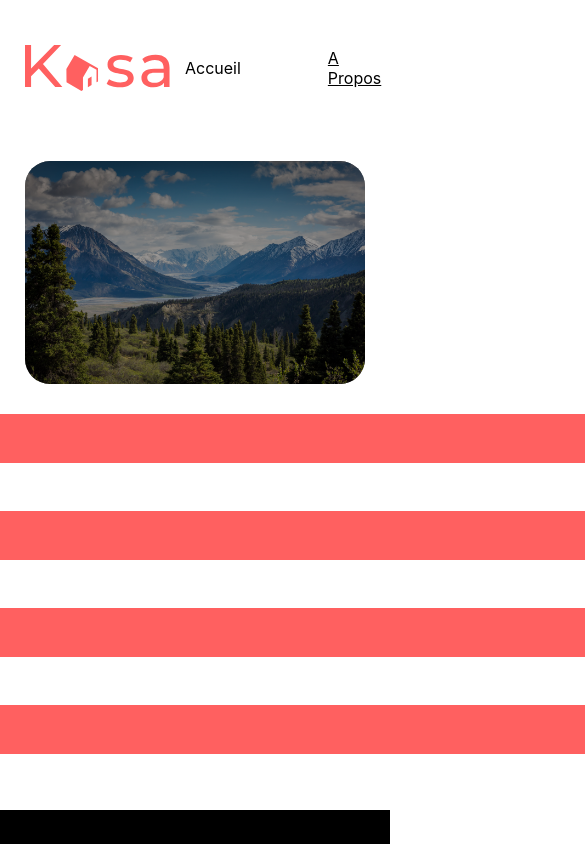
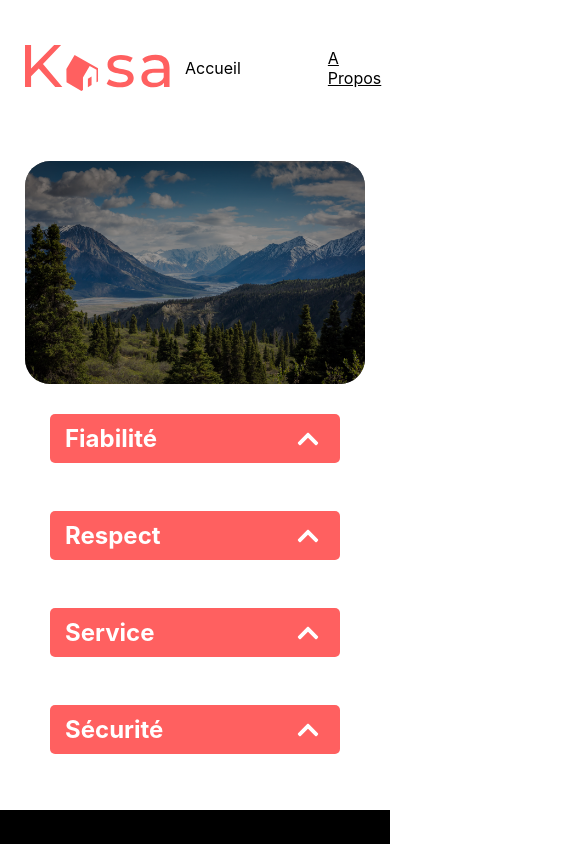
Before and after one commit to Lola-Jeanne/Kasa, a React (Create React App) app: page /about in a window 390 px wide. Shown: the top 844 px of the page, 585 px wide, since content can reach past the window. Built offline with nearby package versions, Linux system fonts and the light colour scheme.

Commit message:
:iphone: responsive page about dropdowns

```diff
--- a/src/components/DropdownButton/dropdownButton.styles.scss
+++ b/src/components/DropdownButton/dropdownButton.styles.scss
@@ -1,23 +1,23 @@
 .dropdown-btn {
     display: flex;
     align-items: center;
-    width: 1023px;
     padding: 10px 20px 10px 15px;
     background-color: #FF6060;
     border-radius: 5px;
-    gap: 900px;
+    justify-content: space-between;
     margin-top: 30px;
     cursor: pointer;
     color: #FFF;
     font-size: 24px;
     font-style: normal;
     font-weight: 700;
+    margin-left: 50px;
+    margin-right: 50px;
 
     .toggle-icon{
         display: flex;
         align-items: center;
         justify-content: center;
-        margin-left: 1rem;
         color: white;
     }
 }
--- a/src/components/DropdownContent/dropdownContent.styles.scss
+++ b/src/components/DropdownContent/dropdownContent.styles.scss
@@ -1,14 +1,4 @@
 .dropdownContent{
-    // position: absolute;
-    // min-width: 100%;
-    // display: flex;
-    // flex-direction: column;
-    // align-items: center;
-    // padding: 1rem;
-    // // margin-top: 0.5rem;
-    // background-color: rgba(246, 246, 246, 0.45);
-    // border-radius: 10px 10px 5px 5px;
-    // max-height: 40vh;
     opacity: 0;
     visibility: hidden;
 
@@ -17,16 +7,16 @@
 .content-open{
     opacity: 1;
     visibility: visible;
-    // position: absolute;
-    width: 1023px;
     display: flex;
     flex-direction: column;
     align-items: center;
     padding: 1rem;
-    // margin-top: 0.5rem;
     background-color: rgba(246, 246, 246, 0.45);
     border-radius: 10px 10px 5px 5px;
     max-height: 40vh;
+    text-align: -webkit-left;
+    margin-left: 50px;
+    margin-right: 50px;
 }
 
 .hide-content {
--- a/src/components/Dropdowns/dropdown.styles.scss
+++ b/src/components/Dropdowns/dropdown.styles.scss
@@ -1,65 +1,5 @@
 .dropdown {
     position: relative;
     text-align: -webkit-center;
-    // display: flex;
-    // justify-content: center;
+    width: 1023px;
 }
-
-
-
-
-
-
-
-
-
-
-
-// .container {
-//     display: flex;
-//     justify-content: center;
-//     flex-direction: column;
-//     gap: 30px;
-//     align-items: center;
-
-//     div {
-//         background-color: #FF6060;
-//         display: flex;
-//         width: 1023px;
-//         height: 53px;
-//         padding: 10px 20px 10px 15px;
-//         border-radius: 5px;
-
-//         .txtBouton{
-//             color: white;
-//             font-size: 24px;
-//             font-style: normal;
-//             font-weight: 700;
-//             display: flex;
-//             flex-direction: column;
-//             justify-content: center;
-//             flex: 1 0 0;
-//             align-self: stretch;
-//             text-align-last: left;
-
-//             .btnouvert {
-//                 margin-left: auto;
-//                 background: none;
-//                 border: none;
-//                 color: white;
-
-
-//                 .openContent {
-//                     background-color: #F6F6F673;
-//                     align-items: flex-start;
-//                     gap: 10px;
-//                     display: flex;
-//                     width: 1023px;
-//                     height: 53px;
-//                     padding: 10px 20px 10px 15px;
-//                     border-radius: 5px;
-//                 }
-//             }
-//         }
-//     }
-// }
```
Also changed, not shown: src/components/Dropdowns/dropdown.jsx (+0 -50 lines).
